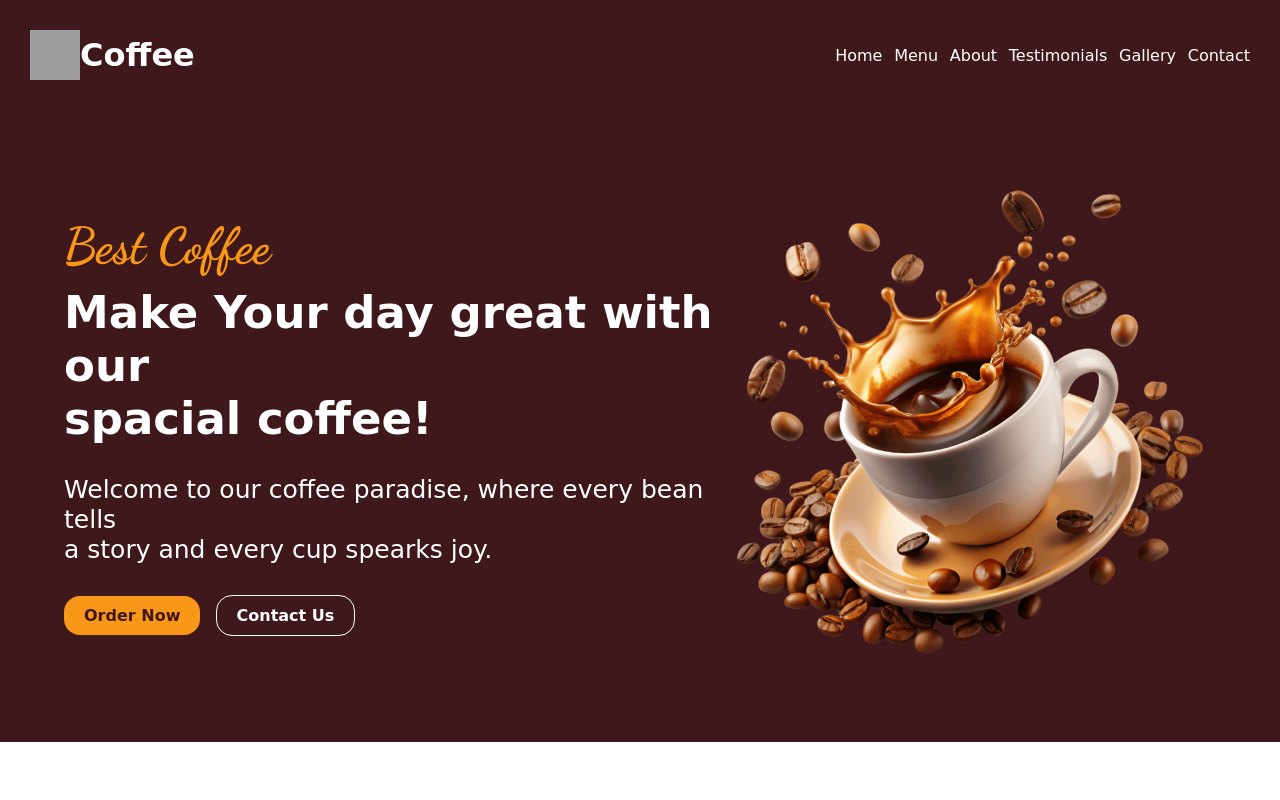
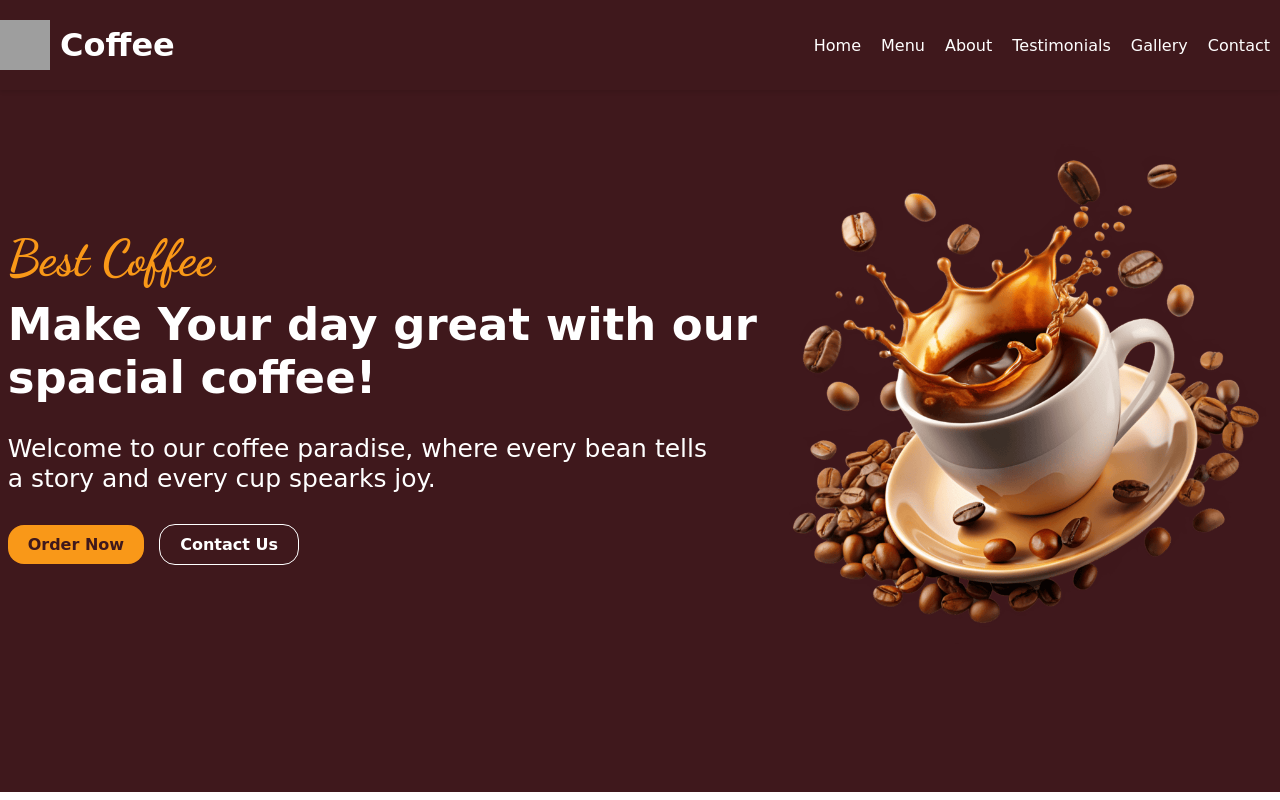
Before and after one commit to ShivaAili/Coffee-Website, a plain HTML site: page index.html in a window 1280 px wide. Shown: the top 800 px of the page. Drawn offline with nearby package versions, Linux system fonts and the light colour scheme; grey boxes are pictures that could not be loaded.

Commit message:
5th commited

```diff
--- a/index.html
+++ b/index.html
@@ -17,16 +17,16 @@
                 </div>
                 <div class="nav">
                     <ul>
-                        <li><a href="index.html">Home</a></li>
-                        <li><a href="menu.html">Menu</a></li>
-                        <li><a href="about.html">About</a></li>
-                        <li><a href="testimonials.html">Testimonials</a></li>
-                        <li><a href="gallery.html">Gallery</a></li>
-                        <li><a href="contact.html">Contact</a></li>
+                        <li><a href="#main">Home</a></li>
+                        <li><a href="#menu">Menu</a></li>
+                        <li><a href="#about">About</a></li>
+                        <li><a href="#testimonials">Testimonials</a></li>
+                        <li><a href="#gallery">Gallery</a></li>
+                        <li><a href="#contact">Contact</a></li>
                     </ul>
                 </div>
             </header>
-            <div class="main">
+            <div id="main" class="main">
                 <div class="main-content">
                     <h1>Best Coffee</h1>
                     <h2>Make Your day great with our <br/>
@@ -43,7 +43,7 @@
                 </div>
             </div>
         </div>
-        <div class="about">
+        <div id="about" class="about">
             <div class="about-image">
                 <img class="about-img" src="Images/about-image.jpg" alt="about">
             </div>
@@ -62,7 +62,7 @@
                     </div>
             </div>
         </div>
-        <div class="menu">
+        <div id="menu" class="menu">
             <h1>Our Menu</h1>
             <div class="menu-items">
                 <div class="menu-item">
@@ -105,7 +105,7 @@
                 </div>
             </div>
         </div>
-        <div>
+        <div id="testimonials" class="testimonials-container">
             <div class="testimonials swiper">
                 <h1>Testimonials</h1>
                 <div class="swiper-wrapper">
@@ -144,7 +144,7 @@
                 <div class="swiper-button-next"></div>
             </div>
         </div>
-        <div>
+        <div id="gallery" class="gallery-container">
             <div class="gallery">
                 <h1>Gallery</h1>
                 <div class="gallery-items">
@@ -161,7 +161,7 @@
                 </div>
             </div>
         </div>
-        <div class="contact">
+        <div id="contact" class="contact">
             <h1>Contact Us</h1>
             <div>
                 <div class="contact-info">
--- a/style.css
+++ b/style.css
@@ -8,50 +8,66 @@
     /* font-family: "Oxygen", sans-serif; */
 }
 /*Header*/
-.logo{
-    width: 50px;
-    height: 50px;
-}
-.logo-container {
-    display: flex;
-    justify-content: space-between;
-    align-items: center;
-}
 .header {
+    position: fixed;
+    top: 0;
+    width: 100%;
+    background-color: #3F181C; /* Adjust the background color as needed */
     color: white;
-    padding: 30px;
+    padding: 20px 0px; /* Adjust padding to fit the fixed position */
     justify-content: space-between;
     display: flex;
     align-items: center;
+    z-index: 1000; /* Ensure the header is above other elements */
+    box-shadow: 0 2px 4px rgba(0, 0, 0, 0.1); /* Optional: Add a shadow for better visibility */
 }
-.container {
-    background-color: #3F181C;
+
+.logo-container {
+    display: flex;
+    align-items: center;
 }
+
+.logo {
+    width: 50px;
+    height: 50px;
+    margin-right: 10px;
+}
+
 .nav {
-    width: 34%;
+    width: auto; /* Adjust width to fit content */
 }
-ul {
+
+.nav ul {
     display: flex;
     list-style: none;
-    justify-content: space-between;
+    padding: 0;
+    margin: 0;
 }
-ul li a {
+
+.nav ul li {
+    margin: 0 10px;
+}
+
+.nav ul li a {
     color: white;
     text-decoration: none;
+    font-size: 16px;
 }
 
-ul li a:hover {
+.nav ul li a:hover {
     color: #3F181C;
     padding: 10px;
     border-radius: 20px;
     background-color: #F99818;
 }
 
+
 /*Hero*/
 .main {
     display: flex;
     justify-content: space-around;
-    padding: 4rem;
+    padding: 9rem 0px;
+    background-color: #3F181C;
     align-items: center;
 }
 .main-content h1 {
```
